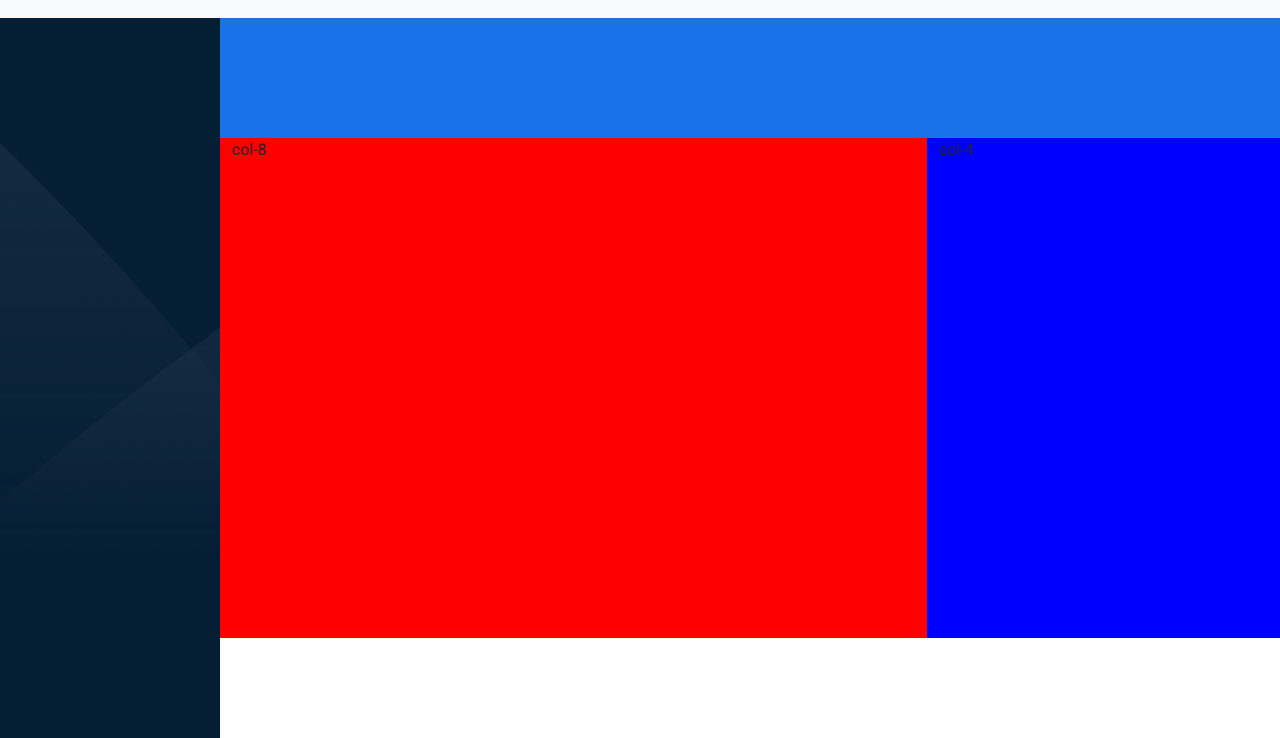
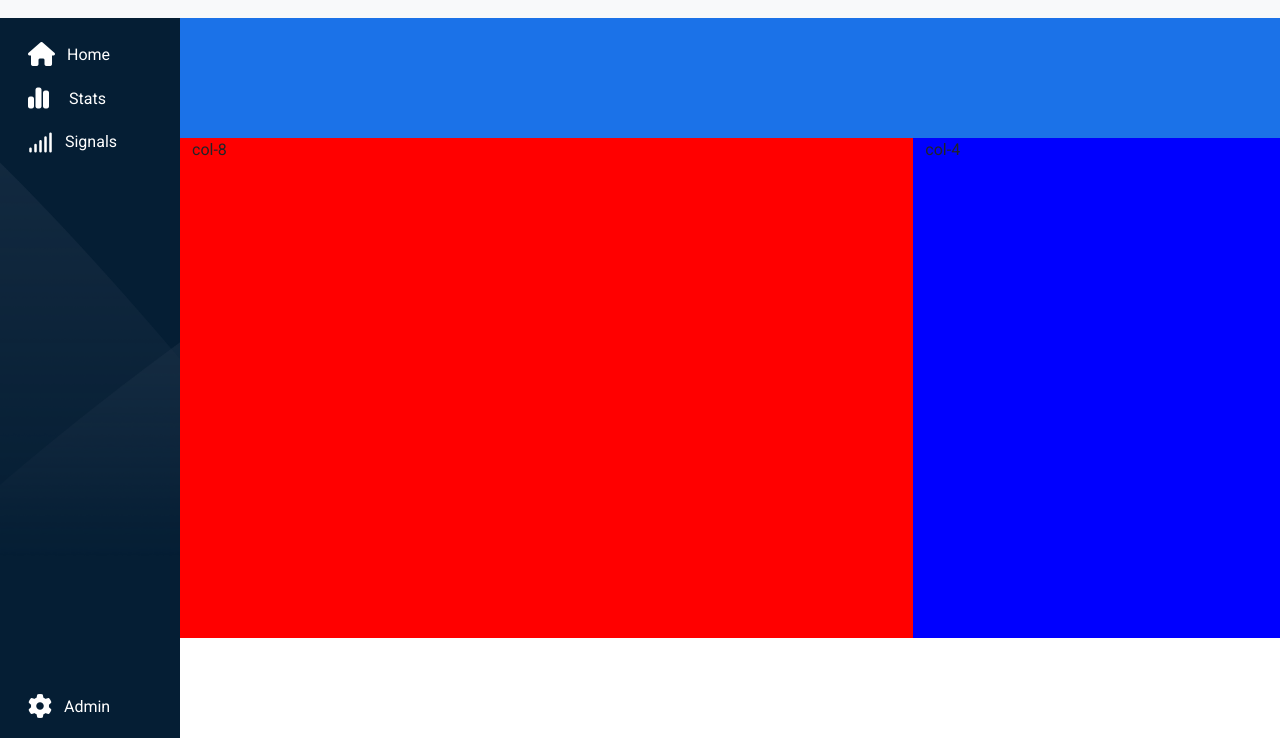
Before and after one commit to AlfredoCastrogiovanni/html-css-bootstrap-dashboard, a plain HTML site: page index.html in a window 1280 px wide. Shown: the part 62-800 px from the top of the page. Drawn offline with nearby package versions, Linux system fonts and the light colour scheme.

Commit message:
creazione aside

```diff
--- a/assets/style/style.css
+++ b/assets/style/style.css
@@ -47,8 +47,9 @@ header nav .buttons .fa-bell {
     color: rgb(255, 143, 0);
 }
 
+/* Aside */
 aside {
-    width: 100px;
+    width: 80px;
     height: calc(100vh - 80px);
     background-image: url(../img/sidebar-bg.png);
     background-color: rgb(5, 30, 52);
@@ -56,8 +57,20 @@ aside {
     background-position: center;
 }
 
+aside > .container,
+aside  .container > .row {
+    height: 100%;
+}
+
+aside ul {
+    width: 100%;
+    display: flex;
+    flex-direction: column;
+    align-items: center;
+}
+
 main {
-    width: calc(100vw - 100px);
+    width: calc(100vw - 80px);
     height: calc(100vh - 80px);
     overflow-y: auto;
 }
@@ -78,12 +91,12 @@ main > header {
 }
 
 /* Responsive Rules */
-@media screen and (min-width: 576px) {
+@media screen and (min-width: 992px) {
     aside {
-        width: 220px;
+        width: 180px;
     }
 
     main {
-        width: calc(100vw - 220px);
+        width: calc(100vw - 180px);
     }
 }
--- a/index.html
+++ b/index.html
@@ -39,11 +39,41 @@
 
     <div class="d-flex">
         <!-- ASIDE -->
-        <aside></aside>
+        <aside>
+            <div class="container text-white">
+                <div class="row justify-content-between ps-lg-3">
+                    <div class="col-12 pt-4">
+                        <ul class="align-items-lg-start">
+                            <li class="mb-3">
+                                <i class="fa-solid fa-house fs-4 pe-lg-2"></i>
+                                <span class="d-none d-lg-inline-block align-text-bottom">Home</span>
+                            </li>
+                            <li class="mb-3">
+                                <i class="fa-solid fa-chart-simple fs-4 pe-lg-3"></i>
+                                <span class="d-none d-lg-inline-block align-text-bottom">Stats</span>
+                            </li>
+                            <li class="mb-3">
+                                <i class="fa-solid fa-signal fs-5 pe-lg-2"></i>
+                                <span class="d-none d-lg-inline-block align-text-bottom">Signals</span>
+                            </li>
+                        </ul>
+                    </div>
+                    <div class="col-12 d-flex align-items-end">
+                        <ul class="align-items-lg-start">
+                            <li class="mb-3">
+                                <i class="fa-solid fa-gear fs-4 pe-lg-2"></i>
+                                <span class="d-none d-lg-inline-block align-text-bottom">Admin</span>
+                            </li>
+                        </ul>
+                    </div>
+                </div>
+            </div>
+        </aside>
         <!-- MAIN -->
         <main>
             <!-- MAIN > HEADER -->
-            <header></header>
+            <header>
+            </header>
             <div class="container-fluid">
                 <div class="row">
                     <div class="col-12 col-lg-8 my_col">col-8</div>
```
